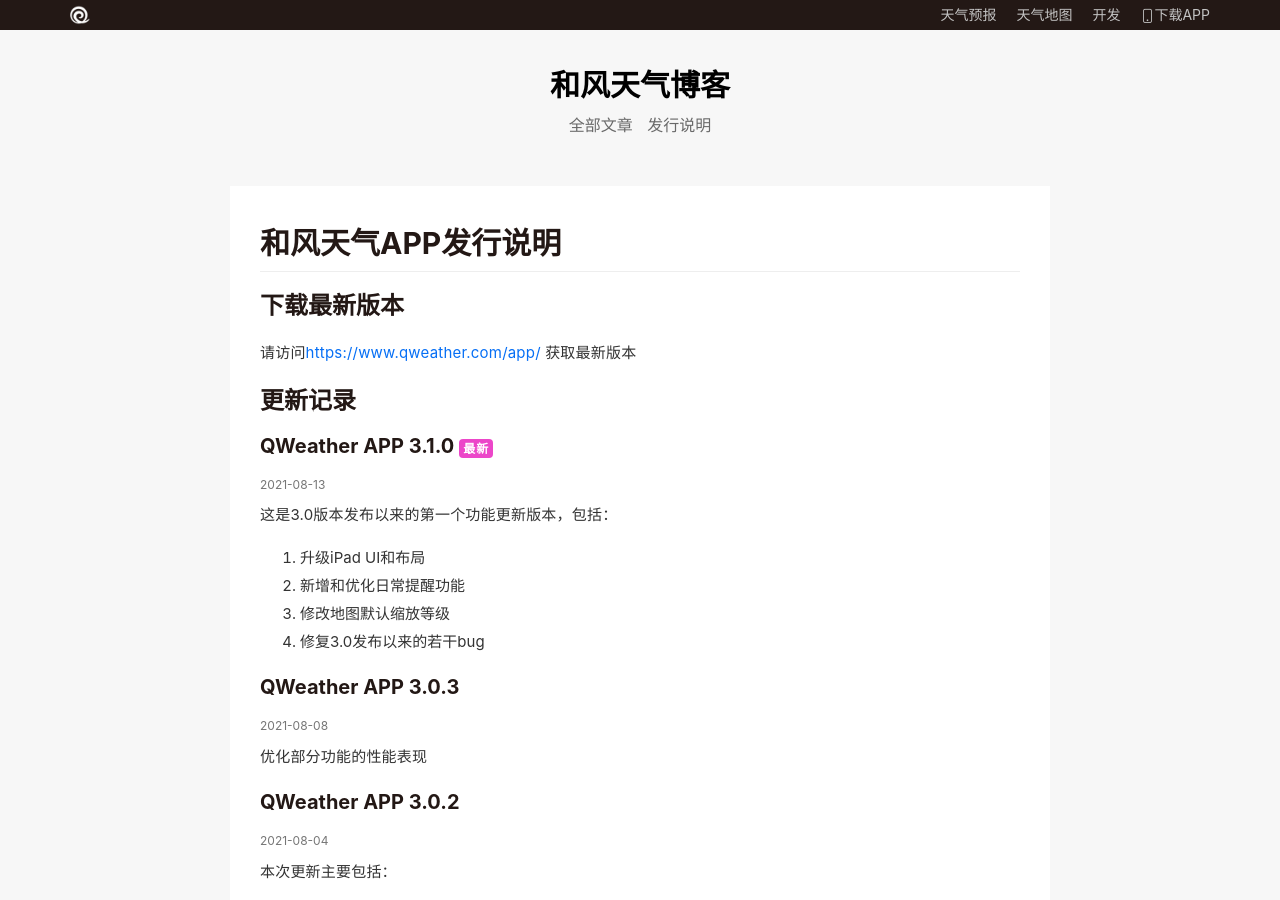
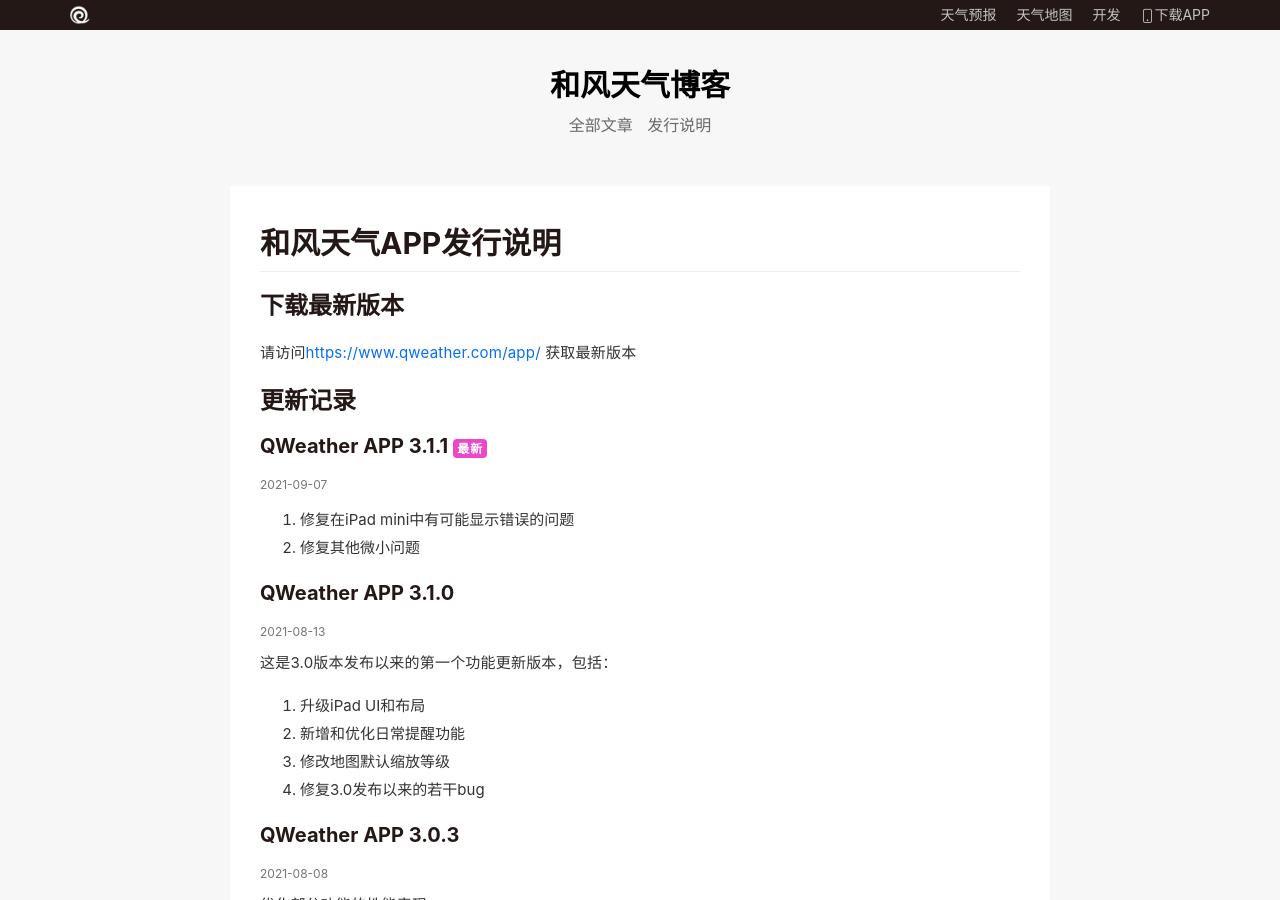
Before and after one commit to qwd/blog, a Jekyll site: the page built from pages/release-app.html, in a window 1280 px wide and 900 px high. Built offline with Jekyll 4.4.1, drawn with Linux system fonts in a browser that asks for light colours; some web fonts are replaced; comment, search, counter and statistics services are not loaded.

Commit message:
release note for QW APP 3.1.1

```diff
--- a/_data/release-app.yml
+++ b/_data/release-app.yml
@@ -1,3 +1,9 @@
+- title: QWeather APP 3.1.1
+  ver: 3.1.1
+  date: 2021-09-07
+  text: |-
+   1. 修复在iPad mini中有可能显示错误的问题
+   2. 修复其他微小问题
 - title: QWeather APP 3.1.0
   ver: 3.1.0
   date: 2021-08-13
```
